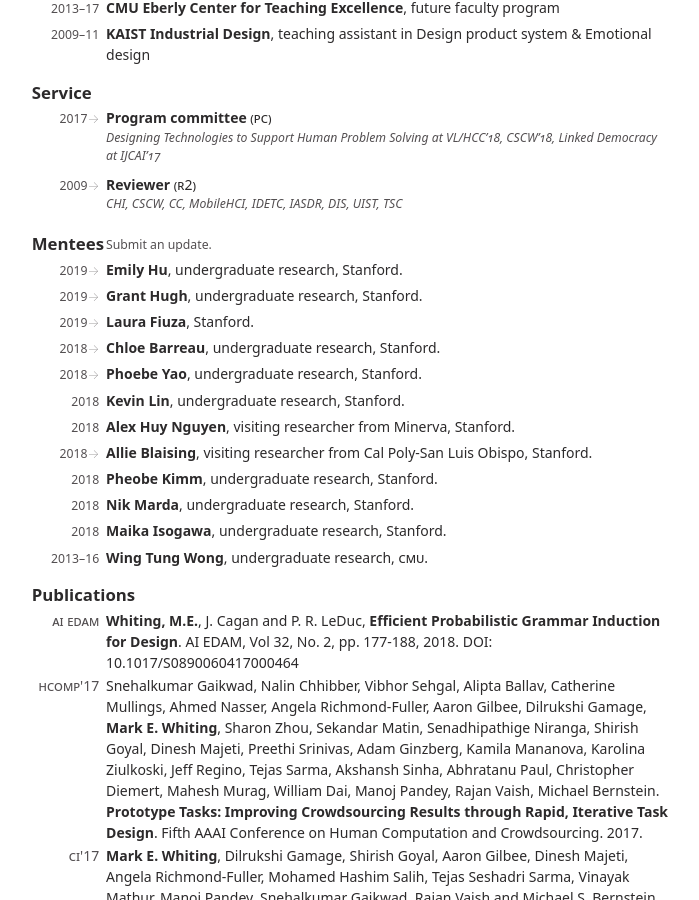
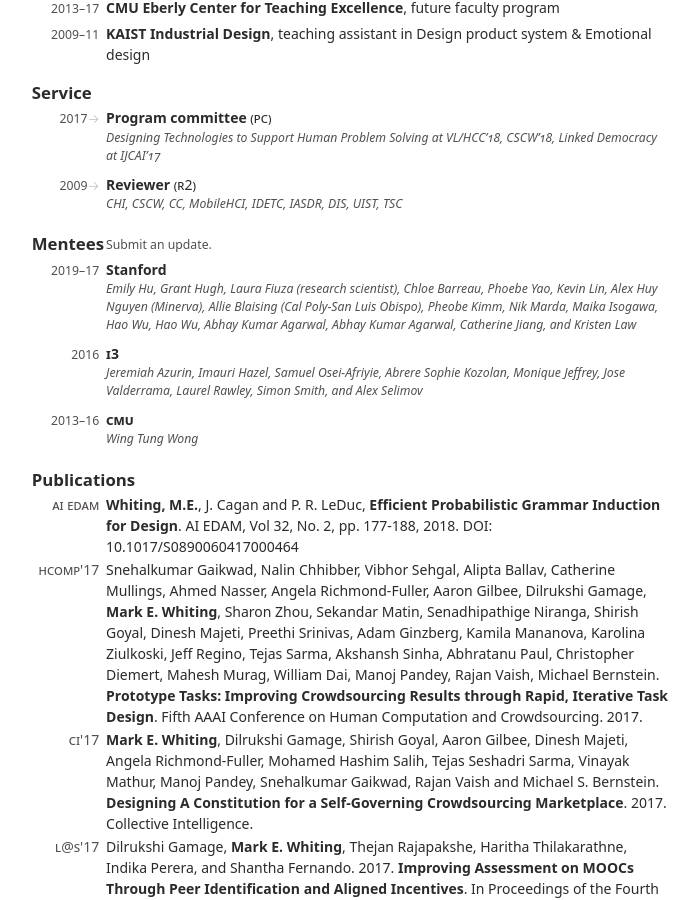
Before and after one commit to markwhiting/Whiting.me, a Jekyll site: the page built from cv.html, in a window 1280 px wide and 900 px high, scrolled down 661 px. Shown: the whole window, without its empty margins (290-989 px from the left). Built offline with Jekyll 4.4.1, drawn with Linux system fonts in a browser that asks for light colours.

Commit message:
Improved mentee listing

```diff
--- a/_data/mentees.yml
+++ b/_data/mentees.yml
@@ -1,73 +1,147 @@
 # To update mentees, please make a pull request or contact Mark with the changes you'd like to see. Mark will review.
+
+# Adhere to the format:
+# - name: Full name
+#   URL: personal url or linkedin
+#   institution: where we colaborated
+#   dateStart: yyyy-mm-dd (if you don't know the day, just put 01)
+#   dateEnd: yyyy-mm-dd (if you don't know the day, just put 01)
+
+- name: Maika Isogawa
+  URL: http://www.maikaisogawa.com
+  institution: Stanford
+  dateStart: 2018-04-01
+  dateEnd: 2018-09-01
 
 - name: Wing Tung Wong
   URL: http://www.wingtungwong.com
-  description: undergraduate research
   institution: CMU
   dateStart: 2013-01-01
   dateEnd: 2016-01-01
 
-- name: Maika Isogawa
-  URL: http://www.maikaisogawa.com
-  description: undergraduate research
-  institution: Stanford
-  dateStart: 2018-04-01
-  dateEnd: 2018-09-01
-
 - name: Pheobe Kimm
   URL: https://www.linkedin.com/in/phoebekimm/
-  description: undergraduate research
   institution: Stanford
   dateStart: 2018-07-01
   dateEnd: 2018-12-20
 
 - name: Nik Marda
   URL: https://www.linkedin.com/in/nmarda/
-  description: undergraduate research
   institution: Stanford
   dateStart: 2018-04-01
   dateEnd: 2018-09-01
 
 - name: Allie Blaising
   URL: https://www.linkedin.com/in/allie-blaising-b6a91b115/
-  description: visiting researcher from Cal Poly-San Luis Obispo
+  notes: Cal Poly-San Luis Obispo
   institution: Stanford
   dateStart: 2018-07-01
 
 - name: Kevin Lin
-  description: undergraduate research
   institution: Stanford
   dateStart: 2018-09-01
   dateEnd: 2018-12-20
 
 - name: Alex Huy Nguyen
-  description: visiting researcher from Minerva
+  notes: Minerva
   institution: Stanford
   dateStart: 2018-07-01
   dateEnd: 2018-09-01
 
 - name: Phoebe Yao
-  description: undergraduate research
   institution: Stanford
   dateStart: 2018-12-01
 
 - name: Chloe Barreau
   URL: https://chloebarreau.github.io
-  description: undergraduate research
   institution: Stanford
   dateStart: 2018-12-01
 
 - name: Laura Fiuza
-  desciption: visiting researcher
+  URL: https://www.linkedin.com/in/laura-fiuza-ba1077b4/
+  notes: research scientist
   institution: Stanford
   dateStart: 2019-01-01
 
 - name: Emily Hu
-  description: undergraduate research
   institution: Stanford
   dateStart: 2019-01-15
 
 - name: Grant Hugh
-  description: undergraduate research
   institution: Stanford
   dateStart: 2019-01-01
+
+- name: Abhay Kumar Agarwal
+  institution: Stanford
+  dateStart: 2017-10-10
+  dateEnd: 2018-04-20
+
+- name: Hao Wu
+  institution: Stanford
+  dateStart: 2018-01-01
+  dateEnd: 2018-04-20
+
+- name: Abhay Kumar Agarwal
+  institution: Stanford
+  dateStart: 2017-10-10
+  dateEnd: 2018-04-20
+
+- name: Hao Wu
+  institution: Stanford
+  dateStart: 2018-01-01
+  dateEnd: 2018-04-20
+
+- name: Kristen Law
+  institution: Stanford
+  dateStart: 2017-09-10
+  dateEnd: 2017-12-01
+
+- name: Catherine Jiang
+  institution: Stanford
+  dateStart: 2017-09-20
+  dateEnd: 2017-12-01
+
+- name: Monique Jeffrey
+  institution: i3
+  dateStart: 2016-06-20
+  dateEnd: 2018-03-20
+
+- name: Abrere Sophie Kozolan
+  institution: i3
+  dateStart: 2016-06-20
+  dateEnd: 2018-03-20
+
+- name: Samuel Osei-Afriyie
+  institution: i3
+  dateStart: 2016-06-20
+  dateEnd: 2018-03-20
+
+- name: Imauri Hazel
+  institution: i3
+  dateStart: 2016-06-20
+  dateEnd: 2018-03-20
+
+- name: Jeremiah Azurin
+  institution: i3
+  dateStart: 2016-06-20
+  dateEnd: 2018-03-20
+
+- name: Alex Selimov
+  institution: i3
+  dateStart: 2014-06-20
+  dateEnd: 2016-03-20
+
+- name: Simon Smith
+  institution: i3
+  dateStart: 2014-06-20
+  dateEnd: 2016-03-20
+
+- name: Laurel Rawley
+  institution: i3
+  dateStart: 2014-06-20
+  dateEnd: 2016-03-20
+
+- name: Jose Valderrama
+  institution: i3
+  dateStart: 2014-06-20
+  dateEnd: 2016-03-20
--- a/cv.html
+++ b/cv.html
@@ -16,9 +21,7 @@
       <h2 class="section">{{ experienceType }}</h2>
     </td>
   </tr>
-  {%- for experience in experienceSet -%} {%- assign yearFull =
-  site.minima.date_format | default: "%Y" -%} {%- assign yearShort =
-  site.minima.date_format | default: "%y" -%}
+  {%- for experience in experienceSet -%}
   <tr>
     {%- capture startDate -%}{{
       experience.dateStart | date: yearFull
@@ -48,45 +51,56 @@
   </tr>
   <!-- Mentees -->
   {%- endfor -%} {%- endif -%} {%- endfor -%} {%- assign menteeSet =
-  site.data.mentees | sort: "dateStart"| reverse -%} {%- if menteeSet.size > 0
-  -%}
+  site.data.mentees | sort: "dateEnd"| reverse -%} {%- if menteeSet.size > 0 -%}
   <tr>
     <td>
       <!-- <td colspan="2"> -->
       <h2 class="section">Mentees</h2>
     </td>
-    <td class="light bottom small">
+    <td class="light bottom small noPrint">
       <a
         href="https://github.com/markwhiting/Whiting.me/blob/gh-pages/_data/mentees.yml"
         >Submit an update.</a
       >
     </td>
   </tr>
-  {%- for mentee in menteeSet -%} {%- assign yearFull = site.minima.date_format
-  | default: "%Y" -%} {%- assign yearShort = site.minima.date_format | default:
-  "%y" -%}
+  {%- assign menteeSet = site.data.mentees | sort: "dateStart" | reverse -%} {%-
+  assign institutions = menteeSet | group_by:"institution" -%} {%- for
+  institution in institutions -%}
   <tr>
-    {%- capture startDate -%}{{
-      mentee.dateStart | date: yearFull
-    }}{%- endcapture -%} {%- capture endDate -%}{{
-      mentee.dateEnd | date: yearFull
+    {%- capture startDate -%} {%- assign startOrderedMentees = institution.items
+    | sort: "startDate" -%}
+    {{
+      startOrderedMentees.first.dateStart | date: yearFull
+    }}
+    {%- endcapture -%} {%- capture endDate -%}{%- assign endOrderedMentees =
+    institution.items | sort: "endDate" -%}
+    {{
+      startOrderedMentees.last.dateEnd | date: yearFull
     }}{%- endcapture -%}
     <td class="left light small">
-      {{ mentee.dateStart | date: yearFull }} {%- if startDate != endDate -%}
-      {%- if mentee.dateEnd -%} –{{ mentee.dateEnd | date: yearShort }} {%- else
-      -%} {{ "→" }} {%- endif -%} {%- endif -%}
+      {{ startDate }}{% if startDate != endDate %}{% if endDate != "" %}–{{ endDate | slice: -2, 2
+
+
+
+      }}{% else %}{{ "→" }}{% endif %}{% endif %}
     </td>
     <td class="row">
-      {% if mentee.URL %}<a href="{{ mentee.URL }}"
-        >{%endif%} <strong>{{ mentee.name }}</strong
-        >{% if mentee.URL %}</a
-      >{% endif %}{% if mentee.description %}, {{ mentee.description }}{% endif
-      %}{% if mentee.institution %}, {% if mentee.institution.size > 4 %}
-      {{ mentee.institution }}{% else %}<span class="smallCaps">{{
-        mentee.institution
-      }}</span
-      >{% endif %}{% endif %}{% if mentee.description or mentee.institution
-      %}.{% endif %}
+      <strong
+        >{% if institution.name.size > 4 %}{{ institution.name }}{% else %}<span
+          class="smallCaps"
+          >{{ institution.name }}</span
+        >{% endif %}</strong
+      >
+      <p class="light note">
+        {%- for mentee in institution.items -%}{% if forloop.first == false and
+        forloop.last == false %},{% elsif forloop.first == false and
+        forloop.last %}, and{% endif %} {% if mentee.URL %}<a
+          href="{{ mentee.URL }}"
+          >{%endif%}{{ mentee.name }}{% if mentee.URL %}</a
+        >{% endif %}{% if mentee.notes %} ({{ mentee.notes }}){% endif %}{%
+        endfor %}
+      </p>
     </td>
   </tr>
   {%- endfor -%}{%- endif -%}
```
Also changed, not shown: other parts of cv.html (+5 -0 lines).
